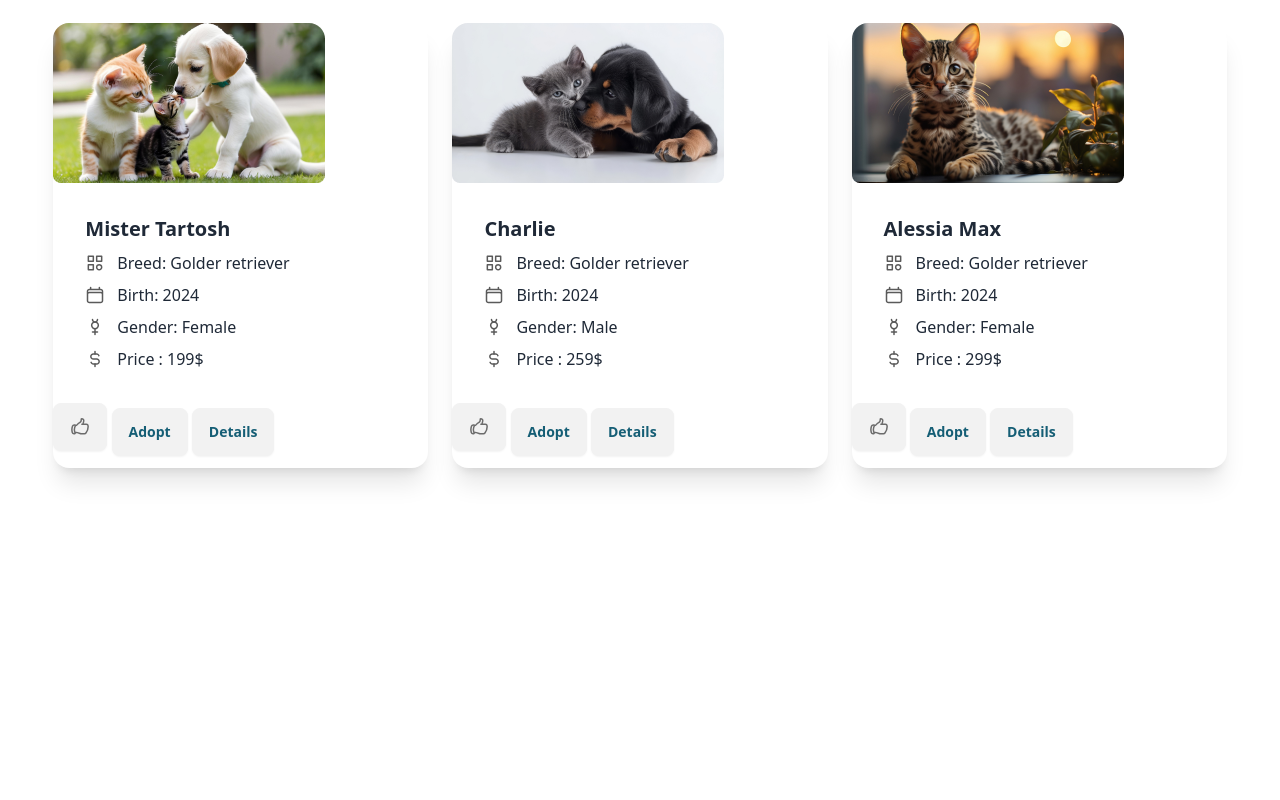
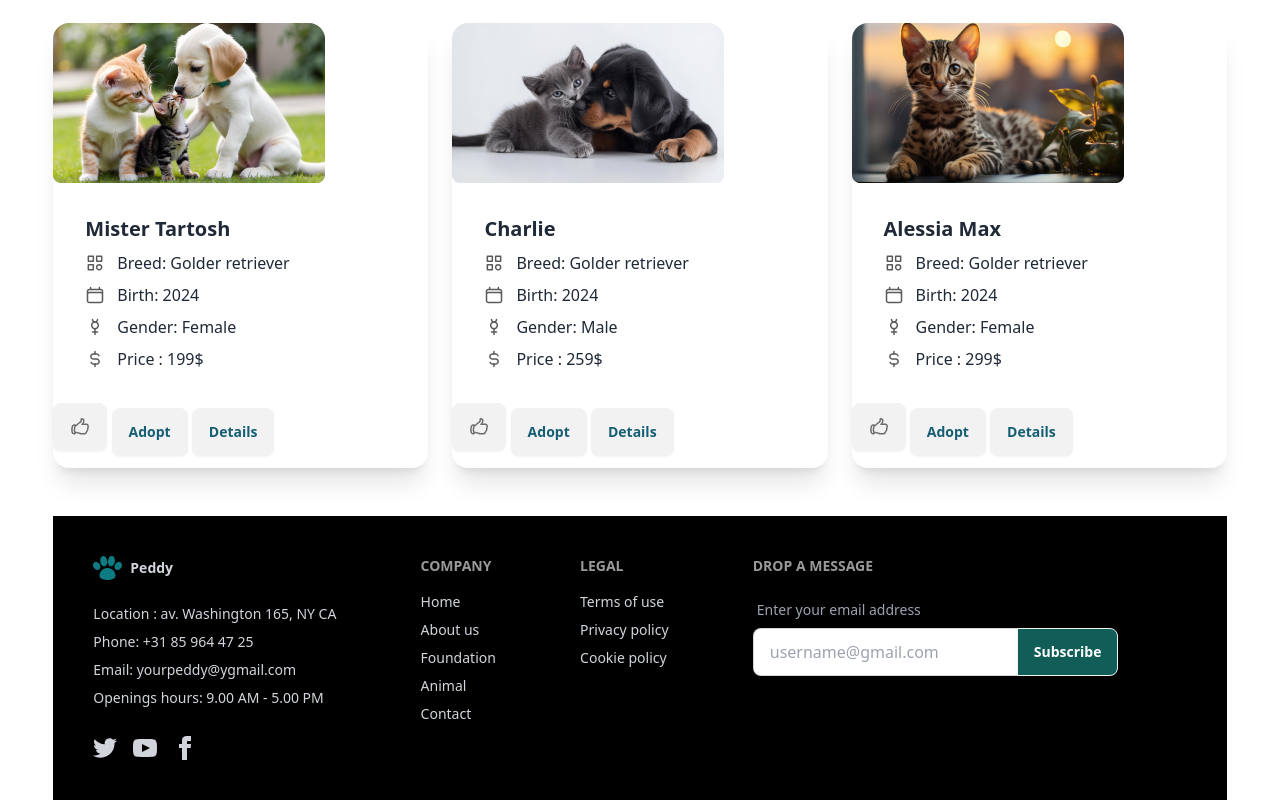
Before and after one commit to Amitkumersarkar/YOUR-PEDDY, a plain HTML site: page index.html in a window 1280 px wide. Shown: the part 1233-2033 px from the top of the page. Before the commit the page ends 1749 px from the top, so only its background shows below. Drawn offline with nearby package versions, Linux system fonts and the light colour scheme.

Commit message:
complete html and css task

```diff
--- a/index.html
+++ b/index.html
@@ -22,9 +22,9 @@
                 <p class="font-extrabold">Peddy</p>
             </div>
             <div class="flex gap-8 font-semibold text-gray-600">
-                <a href="">Home</a>
-                <a href="">Shop</a>
-                <a href="">Contact</a>
+                <a class="link link-hover" href="">Home</a>
+                <a class="link link-hover" href="">Shop</a>
+                <a class="link link-hover" href="">Contact</a>
             </div>
             <div class="icon">
                 <button><img src="./Assets/Frame.svg" alt=""></button>
@@ -213,6 +213,85 @@
         <!-- card section end -->
     </main>
 
+    <!-- footer section start -->
+    <footer class="footer bg-black text-white p-10">
+
+        <article class="text-gray-300">
+            <div class="flex justify-center items-center pb-4 gap-2">
+                <div>
+                    <img src="./Assets/logo.webp" alt="">
+                </div>
+                <h2 class="font-extrabold">Peddy</h2>
+            </div>
+
+            <p>Location : av. Washington 165, NY CA</p>
+            <p>Phone: +31 85 964 47 25</p>
+            <p> Email: yourpeddy@ygmail.com</p>
+            <p>Openings hours: 9.00 AM - 5.00 PM</p>
+
+            <!-- social media -->
+
+            <nav class="flex justify-start items-start pt-5">
+                <div class="grid grid-flow-col gap-4">
+                    <a>
+                        <svg xmlns="http://www.w3.org/2000/svg" width="24" height="24" viewBox="0 0 24 24"
+                            class="fill-current">
+                            <path
+                                d="M24 4.557c-.883.392-1.832.656-2.828.775 1.017-.609 1.798-1.574 2.165-2.724-.951.564-2.005.974-3.127 1.195-.897-.957-2.178-1.555-3.594-1.555-3.179 0-5.515 2.966-4.797 6.045-4.091-.205-7.719-2.165-10.148-5.144-1.29 2.213-.669 5.108 1.523 6.574-.806-.026-1.566-.247-2.229-.616-.054 2.281 1.581 4.415 3.949 4.89-.693.188-1.452.232-2.224.084.626 1.956 2.444 3.379 4.6 3.419-2.07 1.623-4.678 2.348-7.29 2.04 2.179 1.397 4.768 2.212 7.548 2.212 9.142 0 14.307-7.721 13.995-14.646.962-.695 1.797-1.562 2.457-2.549z">
+                            </path>
+                        </svg>
+                    </a>
+                    <a>
+                        <svg xmlns="http://www.w3.org/2000/svg" width="24" height="24" viewBox="0 0 24 24"
+                            class="fill-current">
+                            <path
+                                d="M19.615 3.184c-3.604-.246-11.631-.245-15.23 0-3.897.266-4.356 2.62-4.385 8.816.029 6.185.484 8.549 4.385 8.816 3.6.245 11.626.246 15.23 0 3.897-.266 4.356-2.62 4.385-8.816-.029-6.185-.484-8.549-4.385-8.816zm-10.615 12.816v-8l8 3.993-8 4.007z">
+                            </path>
+                        </svg>
+                    </a>
+                    <a>
+                        <svg xmlns="http://www.w3.org/2000/svg" width="24" height="24" viewBox="0 0 24 24"
+                            class="fill-current">
+                            <path
+                                d="M9 8h-3v4h3v12h5v-12h3.642l.358-4h-4v-1.667c0-.955.192-1.333 1.115-1.333h2.885v-5h-3.808c-3.596 0-5.192 1.583-5.192 4.615v3.385z">
+                            </path>
+                        </svg>
+                    </a>
+                </div>
+            </nav>
+
+        </article>
+
+        <nav>
+            <h6 class="footer-title">Company</h6>
+
+            <a class="link link-hover text-gray-300">Home</a>
+            <a class="link link-hover text-gray-300">About us</a>
+            <a class="link link-hover text-gray-300">Foundation</a>
+            <a class="link link-hover text-gray-300">Animal</a>
+            <a class="link link-hover text-gray-300">Contact</a>
+
+        </nav>
+        <nav>
+            <h6 class="footer-title">Legal</h6>
+            <a class="link link-hover text-gray-300">Terms of use</a>
+            <a class="link link-hover text-gray-300">Privacy policy</a>
+            <a class="link link-hover text-gray-300">Cookie policy</a>
+        </nav>
+        <form>
+            <h6 class="footer-title">Drop a Message</h6>
+            <fieldset class="form-control w-80">
+                <label class="label">
+                    <span class="label-text text-gray-400">Enter your email address</span>
+                </label>
+                <div class="join">
+                    <input type="text" placeholder="username@gmail.com" class="input input-bordered join-item" />
+                    <button class="btn bg-teal-800 text-white join-item">Subscribe</button>
+                </div>
+            </fieldset>
+        </form>
+    </footer>
+    <!-- footer section end -->
 
     <!-- script section-->
 
```
